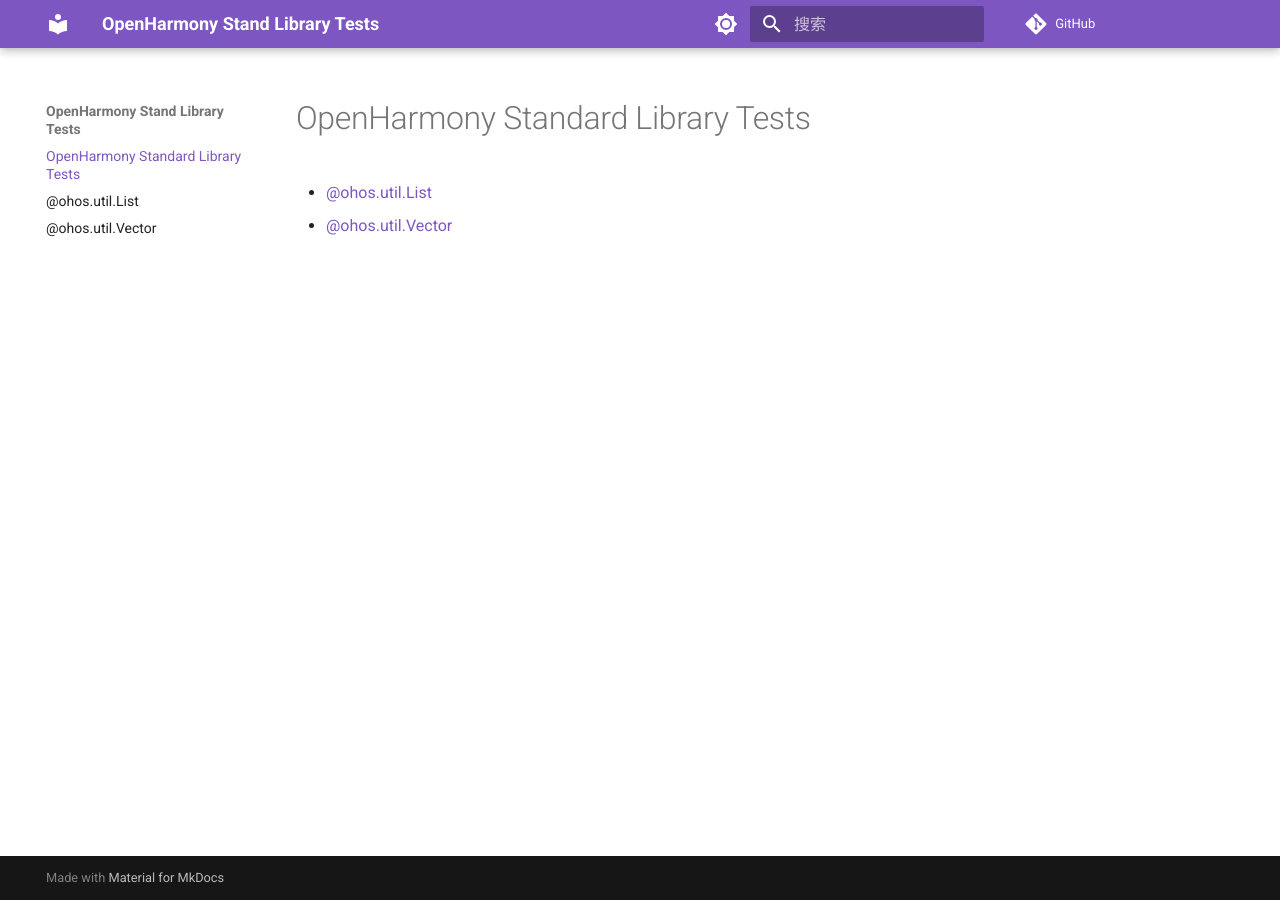
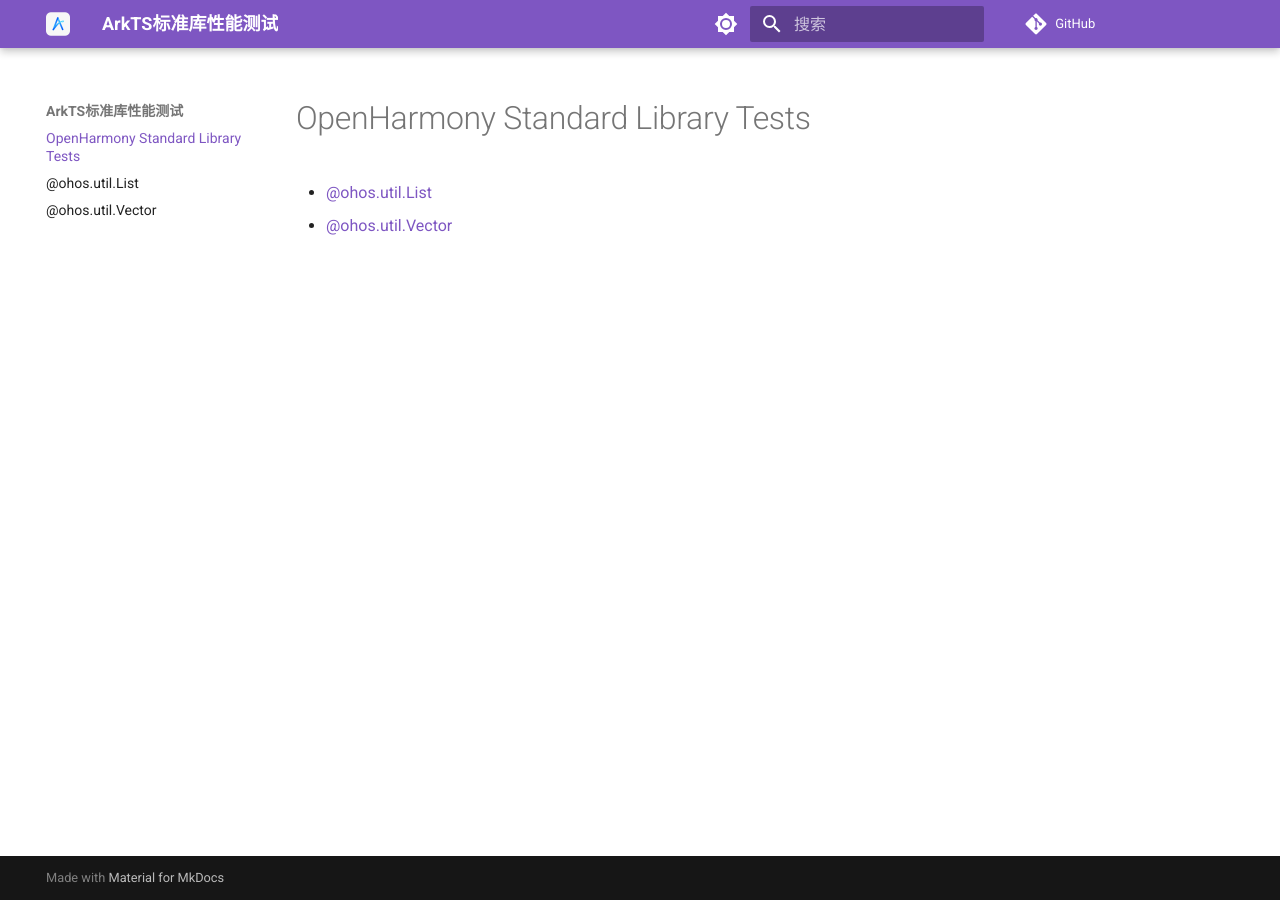
Before and after one commit to 0x404/harmonystd-test, an MkDocs documentation site: the page built from docs/index.md, in a window 1280 px wide. Built offline with MkDocs 1.6.1 and Material for MkDocs 9.7.7, drawn with Linux system fonts in a browser that asks for light colours; comment, search, counter and statistics services are not loaded.

Commit message:
chore: add arkts logo

```diff
--- a/mkdocs.yml
+++ b/mkdocs.yml
@@ -1,7 +1,11 @@
-site_name: OpenHarmony Stand Library Tests
+site_name: ArkTS标准库性能测试
 theme:
   language: zh
   name: material
+  logo: assets/arkts.png
+  features:
+    - navigation.instant
+    - navigation.instant.progress
   palette:
     - media: "(prefers-color-scheme: light)"
       scheme: default
```
Also changed, not shown: docs/assets/arkts.png (added).
